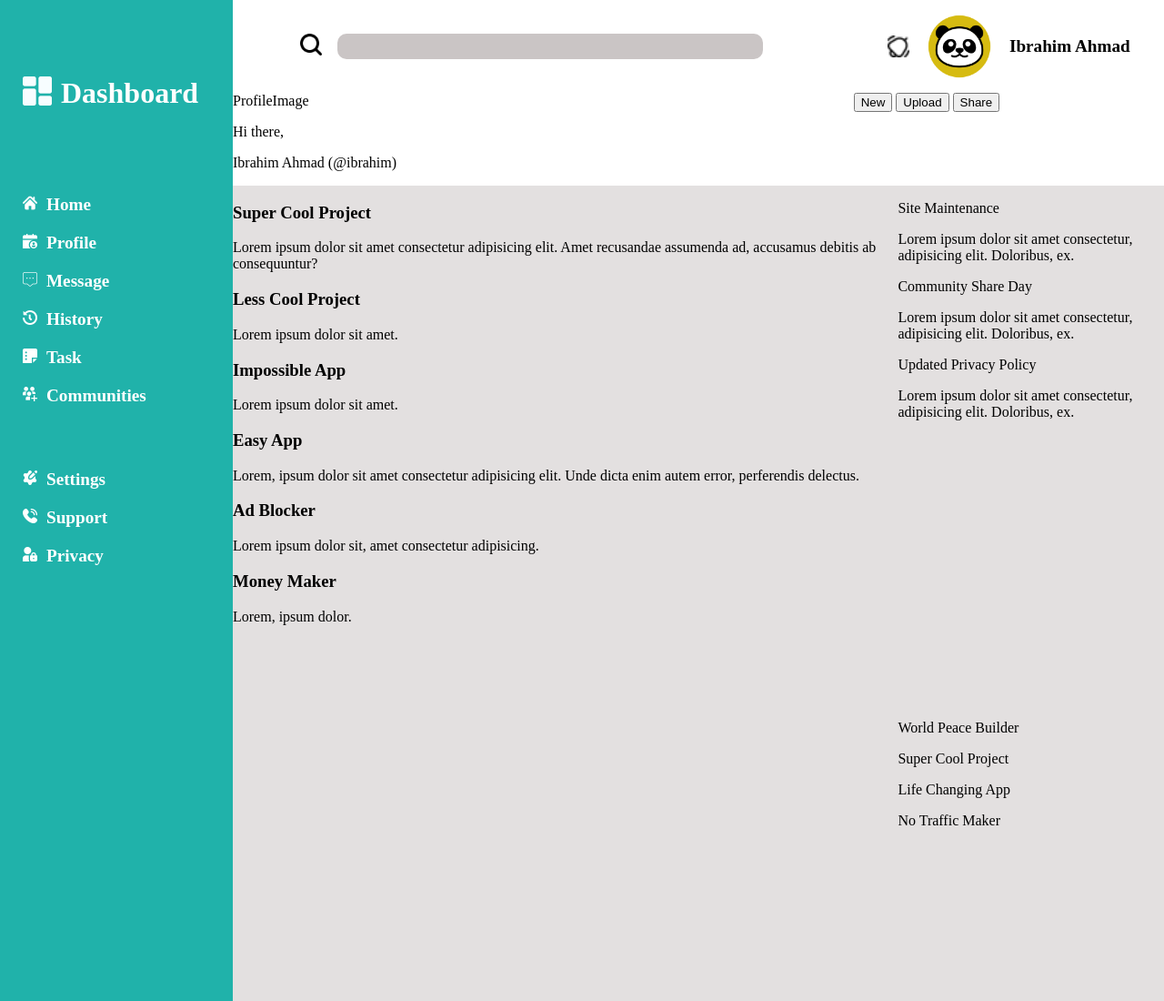
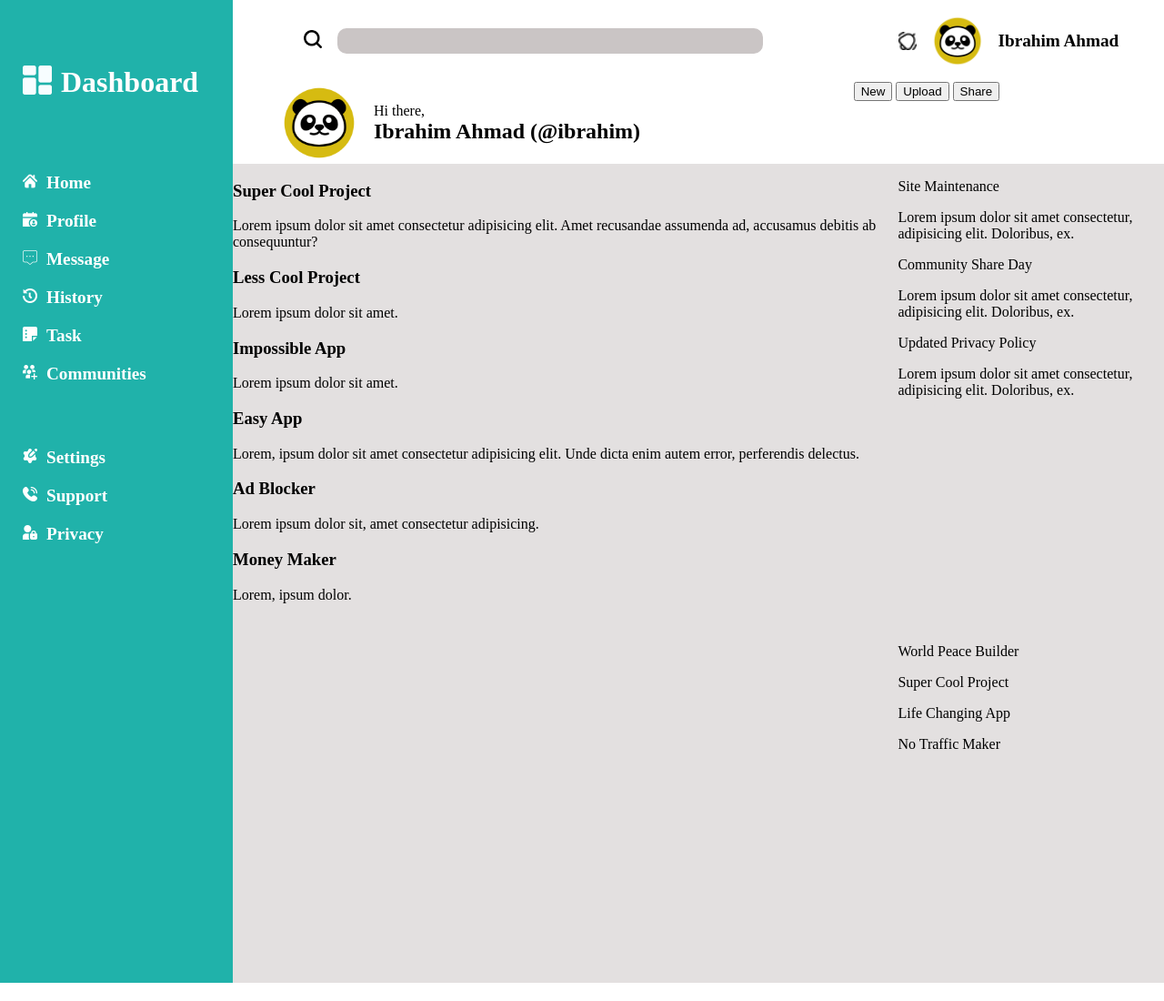
Before and after one commit to ibrahimcode85/Odin_Project_7_AdminDashboard, a plain HTML site: page index.html in a window 1280 px wide. Shown: the top 1100 px of the page at 91% size. Drawn offline with Linux system fonts and the light colour scheme.

Commit message:
Add style to the header welcome section.

```diff
--- a/index.html
+++ b/index.html
@@ -21,9 +21,11 @@
         </div>
 
         <div class="header-welcome">
-            <div class="profile-image">ProfileImage</div>
-            <p>Hi there,</p>
-            <p>Ibrahim Ahmad (@ibrahim)</p>
+            <img src="Asset/panda.png" class="img-profile">
+            <div class="welcome-text-wrapper">
+                <div class="welcome-text">Hi there,</div>
+                <div class="profile-name">Ibrahim Ahmad (@ibrahim)</div>
+            </div>
         </div>
 
         <div class="header-action">
--- a/style.css
+++ b/style.css
@@ -106,15 +106,33 @@ input[type="search"]{
 }
 
 .img-profile{
-    width: 80px;
+    width: 60px;
     padding: 0px 15px 0px 15px;
 }
 
 .img-icon-header{
-    width: 1.5rem;
+    width: 1.2rem;
 }
 
 .profile-name{
     font-weight: bold;
     font-size: 1.2rem;
 }
+
+.header-welcome{
+    display: grid;
+    grid-template-columns: 1fr 5fr;
+    align-items: center;
+
+}
+
+
+.header-welcome > .img-profile{
+    width: 90px;
+    padding-left: 50px;
+}
+
+.welcome-text-wrapper > .profile-name{
+    font-size: 1.5rem;
+    font-weight: bold;
+}
```
